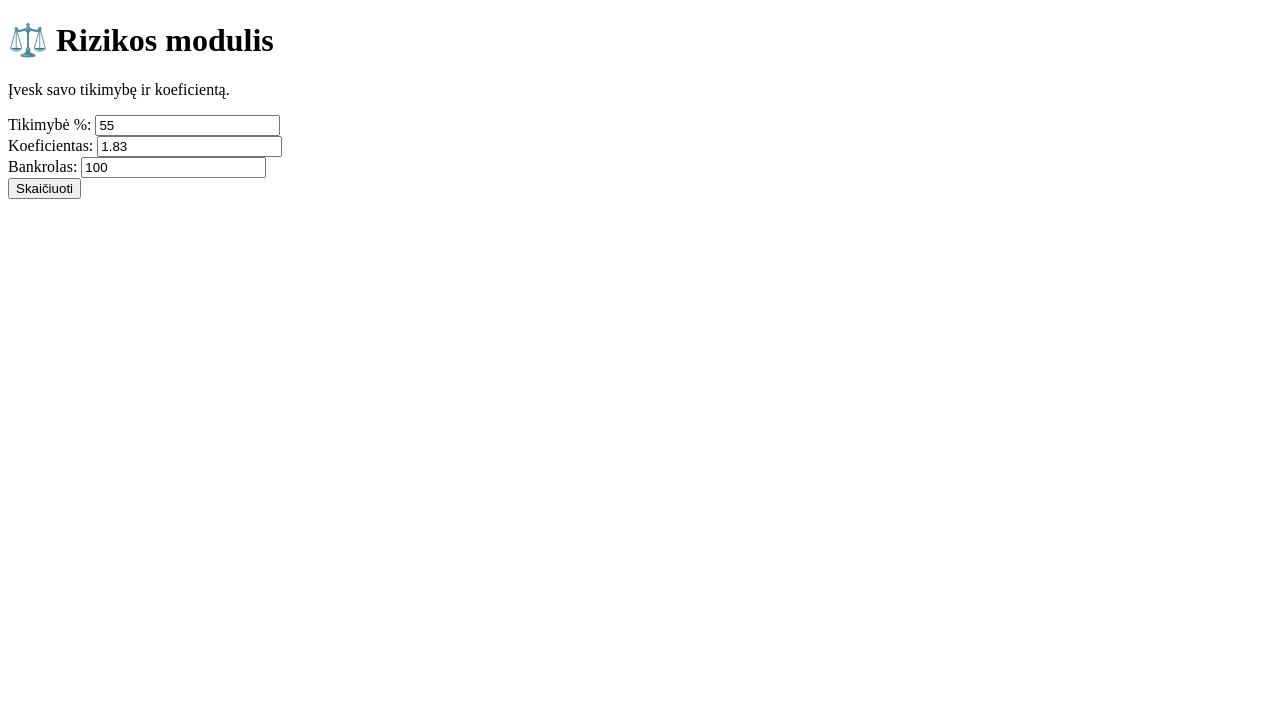
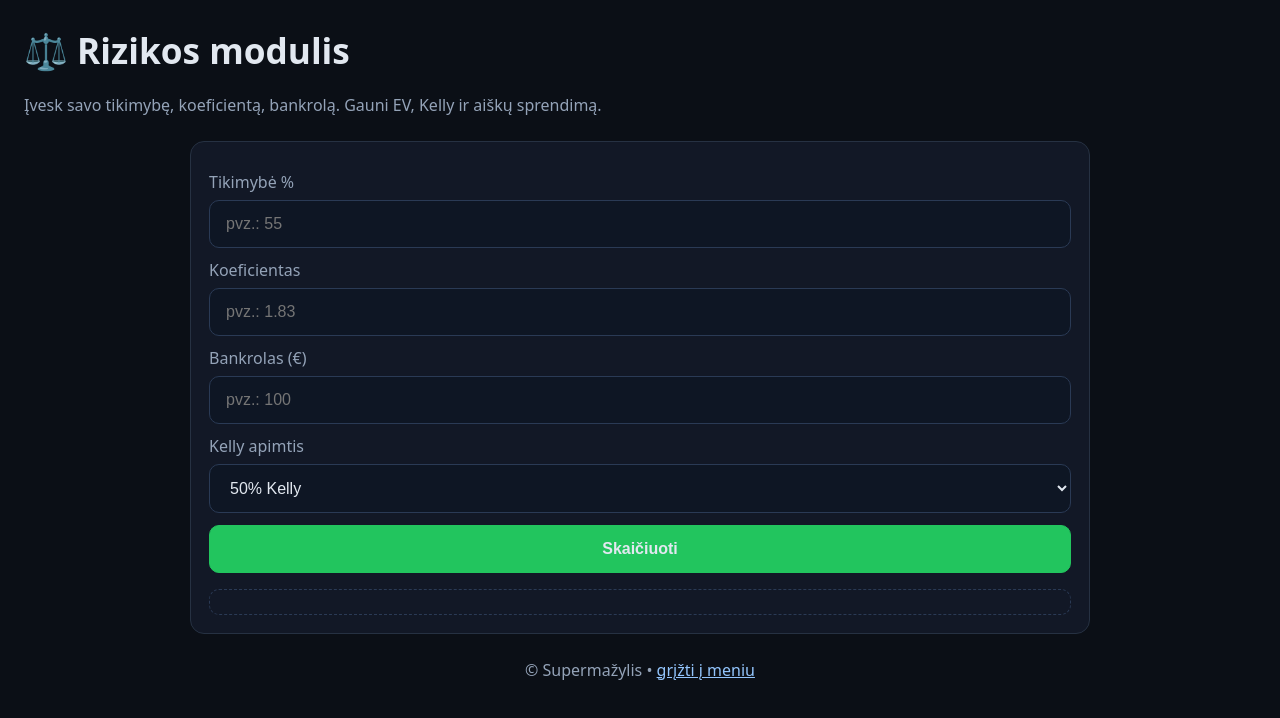
Before and after one commit to deividassimkus101-png/Supermazylis-lab, a plain HTML site: page risk.html in a window 1280 px wide. Drawn offline with Linux system fonts and the light colour scheme.

Commit message:
Update risk.html

```diff
--- a/risk.html
+++ b/risk.html
@@ -1,38 +1,90 @@
 <!DOCTYPE html>
 <html lang="lt">
 <head>
-  <meta charset="UTF-8">
-  <meta name="viewport" content="width=device-width, initial-scale=1.0">
-  <title>Rizikos modulis</title>
+<meta charset="UTF-8">
+<meta name="viewport" content="width=device-width, initial-scale=1.0">
+<title>Rizikos modulis</title>
+<style>
+:root{
+  --bg:#0b0f16; --card:#121826; --muted:#0f1b2c;
+  --ink:#e2e8f0; --sub:#94a3b8; --accent:#10b981; --warn:#f59e0b; --bad:#ef4444;
+}
+*{box-sizing:border-box}
+body{margin:0;padding:24px;background:var(--bg);color:var(--ink);font:16px/1.5 system-ui,Segoe UI,Roboto,Ubuntu}
+h1{margin:0 0 16px;font-size:clamp(1.6rem,3.5vw,2.2rem)}
+.lead{color:var(--sub);margin:0 0 24px}
+.card{max-width:900px;margin:0 auto;background:var(--card);border:1px solid #263142;border-radius:14px;padding:18px}
+label{display:block;margin:10px 0 6px;color:var(--sub)}
+input,select,button{width:100%;padding:14px 16px;border-radius:10px;border:1px solid #2a3a55;background:#0e1624;color:var(--ink);font-size:16px}
+button{background:#22c55e;border-color:#22c55e;font-weight:600;cursor:pointer;margin-top:12px}
+button:hover{filter:brightness(1.03)}
+.out{margin-top:16px;border:1px dashed #2a3a55;border-radius:10px;padding:12px;white-space:pre-wrap}
+.bad{color:var(--bad)} .good{color:#22c55e} .warn{color:var(--warn)}
+a{color:#93c5fd}
+footer{max-width:900px;margin:24px auto 0;color:var(--sub);text-align:center}
+</style>
 </head>
 <body>
   <h1>⚖️ Rizikos modulis</h1>
-  <p>Įvesk savo tikimybę ir koeficientą.</p>
+  <p class="lead">Įvesk savo tikimybę, koeficientą, bankrolą. Gauni EV, Kelly ir aiškų sprendimą.</p>
 
-  Tikimybė %: <input id="p" type="number" value="55"><br>
-  Koeficientas: <input id="o" type="number" value="1.83"><br>
-  Bankrolas: <input id="bank" type="number" value="100"><br>
-  <button onclick="calc()">Skaičiuoti</button>
+  <div class="card">
+    <label for="p">Tikimybė %</label>
+    <input id="p" type="number" placeholder="pvz.: 55">
 
-  <div id="out"></div>
+    <label for="o">Koeficientas</label>
+    <input id="o" type="number" step="0.01" placeholder="pvz.: 1.83">
+
+    <label for="br">Bankrolas (€)</label>
+    <input id="br" type="number" placeholder="pvz.: 100">
+
+    <label for="kf">Kelly apimtis</label>
+    <select id="kf">
+      <option value="1">100% Kelly</option>
+      <option value="0.75">75% Kelly</option>
+      <option value="0.5" selected>50% Kelly</option>
+      <option value="0.25">25% Kelly</option>
+      <option value="0.1">10% Kelly</option>
+    </select>
+
+    <button onclick="risk()">Skaičiuoti</button>
+    <div id="out" class="out"></div>
+  </div>
+
+  <footer>© Supermažylis • <a href="index.html">grįžti į meniu</a></footer>
 
 <script>
-function calc(){
-  let p=parseFloat(document.getElementById("p").value)/100;
-  let o=parseFloat(document.getElementById("o").value);
-  let bank=parseFloat(document.getElementById("bank").value);
+function risk(){
+  const p = parseFloat(document.getElementById('p').value)/100;   // tikimybė 0–1
+  const o = parseFloat(document.getElementById('o').value);
+  const br = parseFloat(document.getElementById('br').value);
+  const kf = parseFloat(document.getElementById('kf').value);
+  if(!(p>0 && p<1 && o>1 && br>0)){document.getElementById('out').textContent='Patikrink įvestis.';return;}
 
-  let ev = (p*o - 1).toFixed(3);
-  let f = ((p*o - (1-p)) / o).toFixed(3);
-  let stake = (f*bank).toFixed(2);
+  const q = 1-p;
+  const b = o-1;                          // išmoka per 1 €
+  const ev = p*b - q*1;                   // EV per 1 € statymo
+  const edge = p - 1/o;                    // pranašumas prieš „breakeven“
+  const fairProb = (1/o)*100;
+  const kellyFull = (b*p - q)/b;          // pilnas Kelly %
+  const stakeKelly = Math.max(0, kellyFull) * kf * br;
 
-  let value = (ev>0) ? "YRA value ✅" : "Nėra value ❌";
-  let sprendimas = (ev>0) ? "Statyti" : "Nestatyti";
-  let rezultatas = (Math.random()<p) ? "Laimės 🎉" : "Nelaimės 💀";
+  const value = ev>0 && edge>0;
+  const statyti = value ? 'Statyti' : 'Nestatyti';
+  const laimes = value ? 'Laimės (ilguoju laikotarpiu)' : 'Nelaimės';
+  const evText = (ev>=0?'+':'')+ev.toFixed(4)+' €/€';
 
-  document.getElementById("out").innerHTML =
-    `EV: ${ev}<br>Kelly: ${f}<br>Rekomenduojamas statymas: ${stake}<br>
-     ${value}<br>${sprendimas}<br>${rezultatas}`;
+  let out = '';
+  out += `Breakeven tikimybė: ${fairProb.toFixed(2)}%\n`;
+  out += `Tavo pranašumas (edge): ${(edge*100).toFixed(2)}%\n`;
+  out += `EV (per 1 €): ${evText}\n`;
+  out += `Pilnas Kelly: ${(Math.max(0,kellyFull)*100).toFixed(2)}% bankrolo\n`;
+  out += `Rekomenduojamas statymas (su pasirinktu Kelly): ${stakeKelly.toFixed(2)} €\n\n`;
+  out += value
+      ? `✅ <span class="good">${statyti}</span> • <span class="good">${laimes}</span>`
+      : `❌ <span class="bad">${statyti}</span> • <span class="bad">${laimes}</span>`;
+
+  document.getElementById('out').innerHTML = out;
 }
 </script>
 </body>
```
